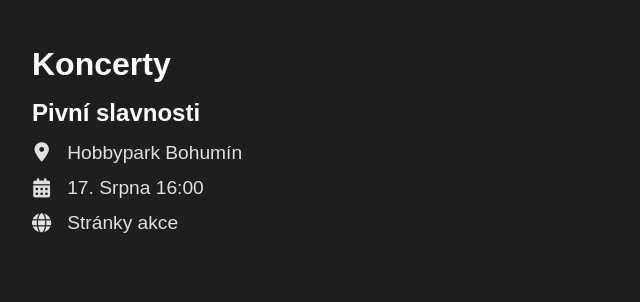
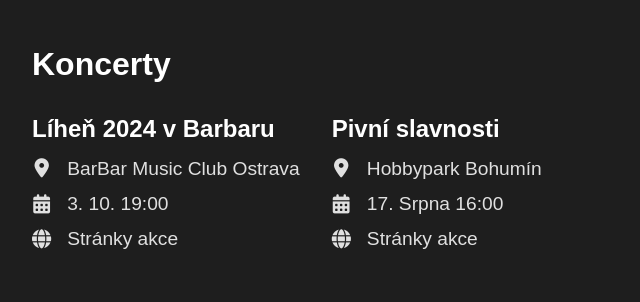
Before and after one commit to MatyasHroch/fieldband, a website: page index.html in a window 1280 px wide. Shown: the part 956-1258 px from the top of the page, without its empty margins (0-640 px from the left). Drawn offline with Linux system fonts and the light colour scheme.

Commit message:
Concert added

```diff
--- a/index.html
+++ b/index.html
@@ -128,7 +128,28 @@
       <!-- <div class="home_background"></div> -->
       <section id="gigs">
   <h2>Koncerty</h2>
-  <div>
+  <div class="flex flex-wrap gap-4">
+    <article>
+      <h3 class="mt-2">Líheň 2024 v Barbaru</h3>
+      <a
+        href="https://maps.app.goo.gl/EL2PPqEsbFzGcgMo6"
+        class="flex gap-2 items-center mt-1 w-fit"
+      >
+        <i class="fa-solid fa-location-dot font-size-1-2"></i>
+        <address class="font-size-1-2">BarBar Music Club Ostrava</address>
+      </a>
+      <div class="flex gap-2 items-center w-fit">
+        <i class="fa-solid fa-calendar-days font-size-1-2"></i>
+        <time datetime="2024-10-03" class="font-size-1-2">3. 10. 19:00</time>
+      </div>
+      <a
+        class="flex gap-2 items-center font-size-1-2 w-fit"
+        href="https://www.facebook.com/events/1477311932977632/1477311952977630"
+      >
+        <i class="fa-solid fa-globe font-size-1-2"></i>
+        Stránky akce</a
+      >
+    </article>
     <article>
       <h3 class="mt-2">Pivní slavnosti</h3>
       <a
--- a/styles.css
+++ b/styles.css
@@ -177,6 +177,10 @@
     display: flex;
 }
 
+.flex-wrap {
+    flex-wrap: wrap;
+}
+
 .items-center {
     align-items: center;
 }
@@ -195,6 +199,10 @@
 
 .mt-4 {
     margin-top: 2rem;
+}
+
+.gap-4 {
+    gap: 2rem;
 }
 
 .gap-2 {
```
Also changed, not shown: src/components/pages/gigs_page.html (+22 -1 lines).
